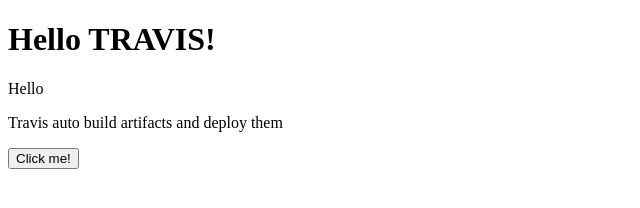
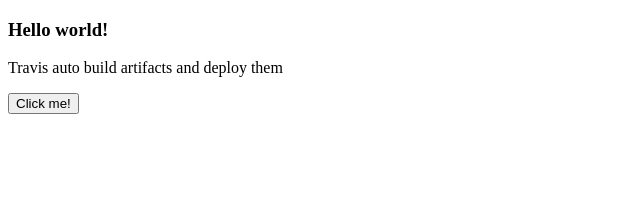
Before and after one commit to rhythm-sharma/electron-travis-ci, an Electron app: page index.html in a window 800 px wide. Shown: the whole page, without its empty margins (0-640 px from the left). Drawn offline with Linux system fonts and the light colour scheme.

```diff
--- a/index.html
+++ b/index.html
@@ -5,8 +5,7 @@
     <title>Hello World!</title>
   </head>
   <body>
-    <h1>Hello TRAVIS!</h1>
-    <p>Hello</p>
+    <h3>Hello world!</h3>
     <p>Travis auto build artifacts and deploy them</p>
     <button id='clickButton'>Click me!</button>
     <p id="clickPara" style="display:none">You have clicked</p>
--- a/package.json
+++ b/package.json
@@ -1,6 +1,6 @@
 {
   "name": "electron-quick-start",
-  "version": "1.5.1",
+  "version": "1.6.0",
   "description": "A minimal Electron application",
   "main": "main.js",
   "scripts": {
```
Also changed, not shown: .travis.yml.
